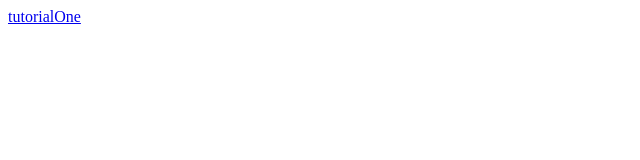
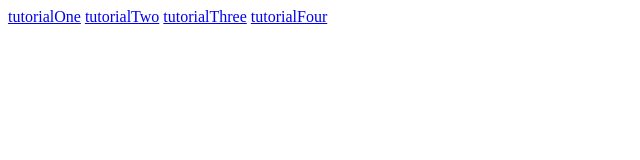
Before and after one commit to digiduniyau2o/digiduniyau2o.github.io, a plain HTML site: page index.html in a window 1280 px wide. Shown: the whole page, without its empty margins (0-640 px from the left). Drawn offline with Linux system fonts and the light colour scheme.

Commit message:
Update index.html

```diff
--- a/index.html
+++ b/index.html
@@ -8,7 +8,8 @@
 <body>
 
 	<a href="htose.mp4" >tutorialOne</a>
-
-
+	<a href="email.mp4" >tutorialTwo</a>
+	<a href="emailadd.mp4" >tutorialThree</a>
+	<a href="navgmail.mp4" >tutorialFour</a>
 </body>
 </html>
```
